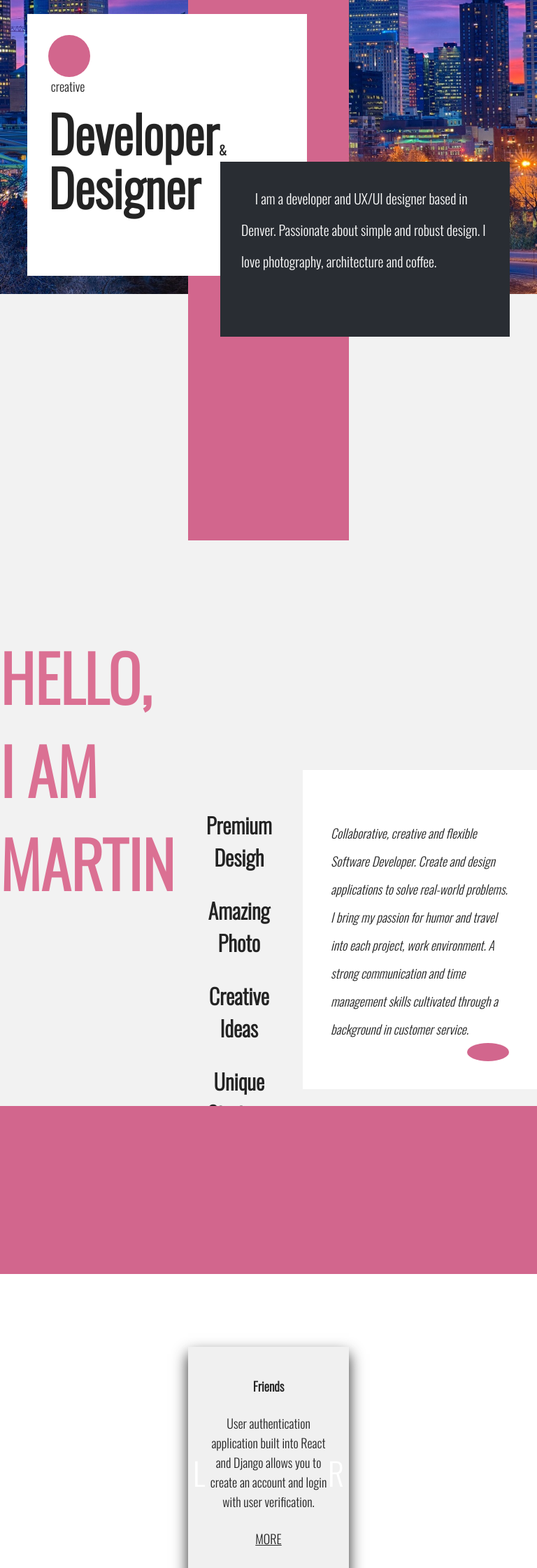
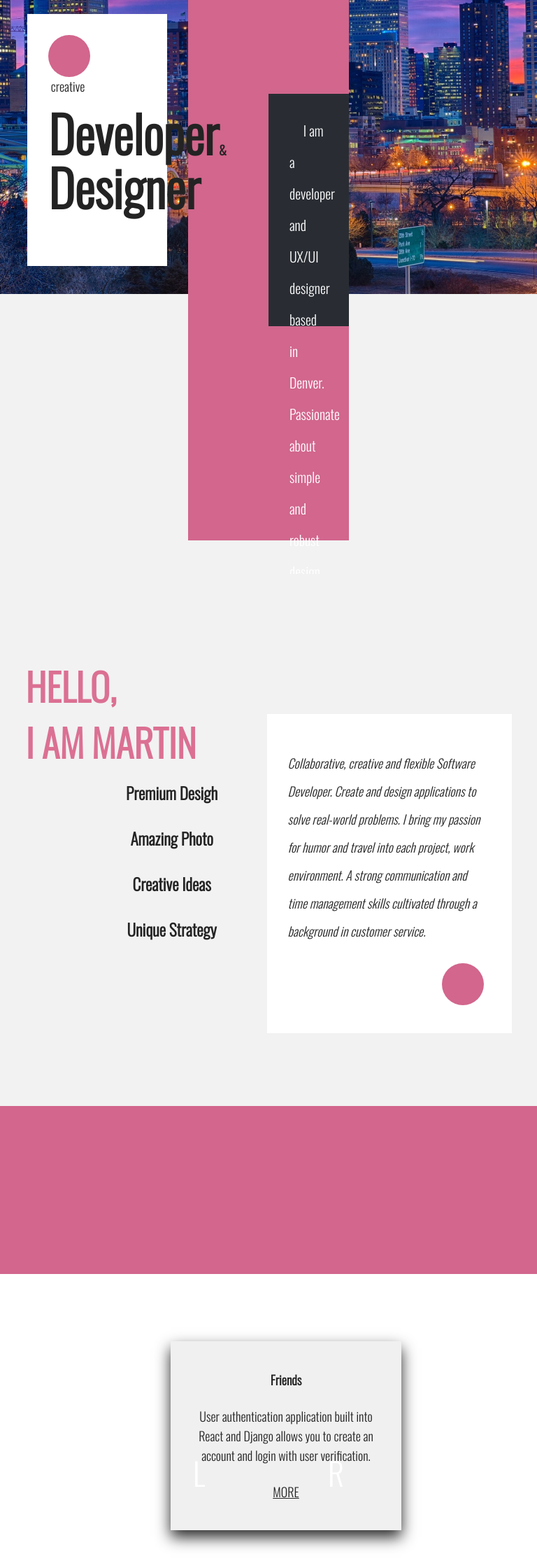
Before and after one commit to martinstojmenovski/Portfolio, a React (Create React App) app: page / in a window 768 px wide. Shown: the part 300-2540 px from the top of the page at 70% size. Built offline with nearby package versions, Linux system fonts and the light colour scheme.

Commit message:
Working on media query.

```diff
--- a/src/Components/Home.css
+++ b/src/Components/Home.css
@@ -21,8 +21,7 @@
 .brand-statement {
   position: relative;
   background: white;
-  width: 200%;
-  height: 45%;
+  width: 500px;
   top: 10vh;
   right: 150%;
   padding: 30px;
@@ -39,7 +38,7 @@
 
 .front-layout {
   position: relative;
-  width: 220%;
+  width: 500px;
   height: 30%;
   background: #292d33;
   left: 20%;
@@ -59,22 +58,36 @@
 }
 
 
-@media screen and (min-width: 1201px) {}
+@media screen and (max-width: 1200px) {}
 
-@media screen and (min-width: 1200px) {}
-
-@media screen and (min-width: 1024px) {}
-
-@media screen and (min-width: 768px) {
+@media screen and (max-width: 1024px) {
   .brand-statement {
     width: 400px;
     right: 100%;
+
   }
   .front-layout {
-    width: 180%;
+    width: 150%;
+    height: 40%;
+    left: 50%;
+    top: -20%;
   }
 }
 
-@media screen and (min-width: 480px) {}
+@media screen and (max-width: 768px) {
+  .brand-statement {
+    width: 200px;
+    right: 100%;
 
-@media screen and (min-width: 320px) {}
+  }
+  .front-layout {
+    width: 50%;
+    height: 40%;
+    left: 50%;
+    top: -20%;
+  }
+}
+
+@media screen and (max-width: 480px) {}
+
+@media screen and (max-width: 320px) {}
--- a/src/Components/about.css
+++ b/src/Components/about.css
@@ -12,13 +12,14 @@
     top: 10vh;
     text-align: left;
     color: palevioletred;
+    left:30px;
 }
 
 .about ul {
     position: relative;
     top: 40vh;
     text-align: center;
-    padding: 0 40px 0 10px;
+    padding: 0 80px 0 10px;
 }
 
 .about .aboutme {
@@ -31,6 +32,7 @@
     display: flex;
     flex-direction: column;
     justify-content: space-between;
+    right: 30px;
 }
 
 .about .dot {
@@ -57,9 +59,32 @@
     width: 100%;
     background-color: #d2668d;
 }
-/* @media screen and (max-width: 933px) {
+
+
+@media screen and (max-width: 1200px) {
     .about ul {
-        top: 30vh;
+        top: 40vh;
+        right: 50%;
+        padding: 0 20px 0 10px;
+    }
+
+    .about .aboutme {
+        padding: 50px 40px 40px 30px;
+        top: 25vh;
+    }
+    .about ul li {
+        font-size: 1.3rem;
+    }
+    .about h1 {
+        font-size: 4rem;
+        top:15vh
+    }
+}
+
+@media screen and (max-width: 1024px) {
+    .about ul {
+        top: 35vh;
+        right: 50%;
         padding: 0 20px 0 10px;
     }
 
@@ -73,13 +98,9 @@
     }
     .about h1 {
         font-size: 3rem;
+        top:15vh
     }
-  } */
-  @media screen and (min-width: 1201px) {}
-
-@media screen and (max-width: 1200px) {}
-
-@media screen and (max-width: 1024px) {}
+}
 
 @media screen and (max-width: 768px) {}
 
--- a/src/Components/project.css
+++ b/src/Components/project.css
@@ -1,10 +1,11 @@
-.project-page{
+.project-page {
   display: flex;
   flex-direction: column;
-  height: 140vh;
+  height: 100vh;
   width: 100%;
 }
-.image-slider{
+
+.image-slider {
   position: relative;
   flex: 1;
   background-color: #d2668d;
@@ -14,14 +15,12 @@
   justify-content: center;
 
 }
-.descriptions{
-  position: relative;
-  flex: 2;
-  z-index: 1;
-background-color: #292d33;
-}
+
 /* projects --------------------------- */
-.project1, .project2, .project3, .project4{
+.project1,
+.project2,
+.project3,
+.project4 {
   width: 300px;
   height: 420px;
   background: rgb(240, 240, 240);
@@ -33,7 +32,11 @@ background-color: #292d33;
   justify-content: space-around;
   transition: opacity 0.4s ease-in-out;
 }
-.container1, .container2, .container3, .container4{
+
+.container1,
+.container2,
+.container3,
+.container4 {
   margin: auto 25px;
   width: 300px;
   height: 420px;
@@ -43,52 +46,58 @@ background-color: #292d33;
   background-size: cover;
   position: relative;
 }
-.container1{
+
+.container1 {
   background-image: url("./images/friends.png");
-  top:13vh;
+  top: 13vh;
 }
 
-.container1:hover .project1{
+.container1:hover .project1 {
   opacity: 0;
 }
 
-.container2{
+.container2 {
   background-image: url("./images/ventilation.png");
   top: 20vh;
 }
 
-.container2:hover .project2{
+.container2:hover .project2 {
   opacity: 0;
 }
 
-.container3{
+.container3 {
   background-image: url("./images/marvel.png");
-  top:13vh;
+  top: 13vh;
 }
 
-.container3:hover .project3{
+.container3:hover .project3 {
   opacity: 0;
 }
 
-.container4{
+.container4 {
   background-image: url("./images/portfolio.png");
   top: 20vh;
 }
-.container4:hover .project4{
+
+.container4:hover .project4 {
   opacity: 0;
 }
 
 
 
 
-.descriptions{
+.descriptions {
+  flex: 2;
   display: flex;
+  position: relative;
+  z-index: 1;
+  background-color: #292d33;
   justify-content: center;
 }
 
-.descriptions h1{
+.descriptions h1 {
   position: relative;
-  top:24vh;
+  top: 24vh;
   color: white;
   padding: 0 50px;
   display: flex;
@@ -96,59 +105,133 @@ background-color: #292d33;
   width: 720px;
   font-size: 4rem;
 }
+
 .descriptions .describing-work {
   position: relative;
-  top:24vh;
+  top: 24vh;
   color: white;
   font-size: 1.2rem;
   padding: 0 50px;
   width: 720px;
 }
-.screen-768{
+
+.screen-768 {
   display: none;
 }
 
 
 
+@media screen and (max-width: 1450px) {
 
-  @media screen and (min-width: 1201px) {
-    .container1, .container2, .container3, .container4,.project1, .project2, .project3, .project4{
+  .container1,
+  .container2,
+  .container3,
+  .container4,
+  .project1,
+  .project2,
+  .project3,
+  .project4 {
     width: 250px;
     height: 350px;
   }
-    .descriptions h1, .descriptions .describing-work{
+
+  .descriptions h1,
+  .descriptions .describing-work {
     width: 600px;
   }
+}
 
-  }
 @media screen and (max-width: 1200px) {
-    .container1, .container2, .container3, .container4,.project1, .project2, .project3, .project4{
+
+  .container1,
+  .container2,
+  .container3,
+  .container4,
+  .project1,
+  .project2,
+  .project3,
+  .project4 {
     width: 230px;
     height: 330px;
     margin: auto;
   }
 
-    .descriptions h1, .descriptions .describing-work{
+  .descriptions h1,
+  .descriptions .describing-work {
     width: 400px;
   }
-    @media screen and (min-width: 1024px) {
+}
+
+@media screen and (max-width: 1024px) {
+
+  .container1,
+  .container2,
+  .container3,
+  .container4,
+  .project1,
+  .project2,
+  .project3,
+  .project4 {
+    width: 330px;
+    height: 270px;
+    margin: auto;
+    top: 12vh;
+  }
+
+  .image-slider {
+    position: relative;
+    flex: 1;
+    z-index: 2;
+    display: grid;
+    grid-template-columns: 1fr 1fr;
+    grid-template-rows: 1fr 1fr;
+    row-gap: 20px;
+  }
+
+  .descriptions h1 {
+    top: 14vh;
+    flex: 1;
+    padding: 0 20px;
+    width: 220px;
+    font-size: 2rem;
+  }
+
+  .descriptions .describing-work {
+    flex: 1;
+    top: 14vh;
+    font-size: 1rem;
+    padding: 0 20px;
+    width: 500px;
+  }
 
 }
-    @media screen and (min-width: 768px) {
-      .screen-768{
+
+@media screen and (max-width: 768px) {
+  .screen-768 {
     display: block;
   }
-      .image-slider{
+
+  .image-slider {
     display: none;
   }
 
+  .descriptions {
+    display: block;
   }
-    @media screen and (min-width: 480px) {
 
-    }
-    @media screen and (min-width: 320px) {
+   .descriptions h1 {
+
+    width: 200px;
 
   }
 
+  .descriptions .describing-work {
+
+    width: 400px;
+  }
 
 }
+
+@media screen and (max-width: 480px) {}
+
+@media screen and (max-width: 320px) {}
--- a/src/Components/skills.css
+++ b/src/Components/skills.css
@@ -8,23 +8,25 @@ main {
 }
 
 main h1 {
-    font-size: 7rem;
+    font-size: 6rem;
     color: palevioletred;
     position: relative;
-    top: 15vh;
+    top: 10vh;
     text-align: left;
+    left: 30px;
 }
 
 main .last-words {
     padding: 70px 50px 50px 50px;
     background-color: white;
     position: relative;
-    width: 23%;
-    height: 60%;
+    width: 350px;
+    height: 500px;
     top: 30vh;
     display: flex;
     flex-direction: column;
     justify-content: space-between;
+    right: 30px;
 }
 
 main .dot {
@@ -36,11 +38,12 @@ main .dot {
 .big-dot {
     position: relative;
     background: #555c66;
-    width: 400px;
-    height: 400px;
+    width: 500px;
+    height: 500px;
     border-radius: 100%;
-    top: 20vh;
+    top: 10vh;
     margin: auto 0 0 auto;
+    left: 30px;
 }
 
 .last-words p {
@@ -99,29 +102,63 @@ main a:hover::after {
     display: block;
     transition: 0.4s ease-in-out;
 }
-/* @media screen and (min-width: 1355px) {
+
+
+@media screen and (max-width: 1200px) {
+    main h1 {
+        font-size: 5rem;
+    }
+    main .last-words {
+        width: 35%;
+
+    }
+
+}
+
+@media screen and (max-width: 1024px) {
     main h1 {
         font-size: 4rem;
+        top:15vh;
+    }
+
+    main .last-words {
+        padding: 50px 30px 30px 30px;
+
+        width: 400px;
+        height: 400px;
+    }
+
+.big-dot {
+    width: 400px;
+    height: 400px;
+    top:20vh;
+}
+
+    .last-words p {
+        font-size: 1rem;
+
     }
     main ul li {
-        padding: 10px 0;
-        font-size: 1.8rem;
+        font-size: 1.5rem;
     }
-    main .last-words {
-        padding: 50px 20px 20px 20px;
-        width: 30%;
-        height: 400px;
-        top: 30vh;
+}
+
+@media screen and (max-width: 768px) {
+    main {
+        display: block;
     }
-  } */
+    .big-dot {
+        margin:1px;
+        width: 300px;
+        height: 300px;
+        left: 0;
+    }
+    main h1 {
+        font-size: 3rem;
+        left: 0;
+    }
 
-  @media screen and (min-width: 1201px) {}
-
-@media screen and (max-width: 1200px) {}
-
-@media screen and (max-width: 1024px) {}
-
-@media screen and (max-width: 768px) {}
+}
 
 @media screen and (max-width: 480px) {}
 
```
Lines whose indentation alone changed are shown as unchanged.
